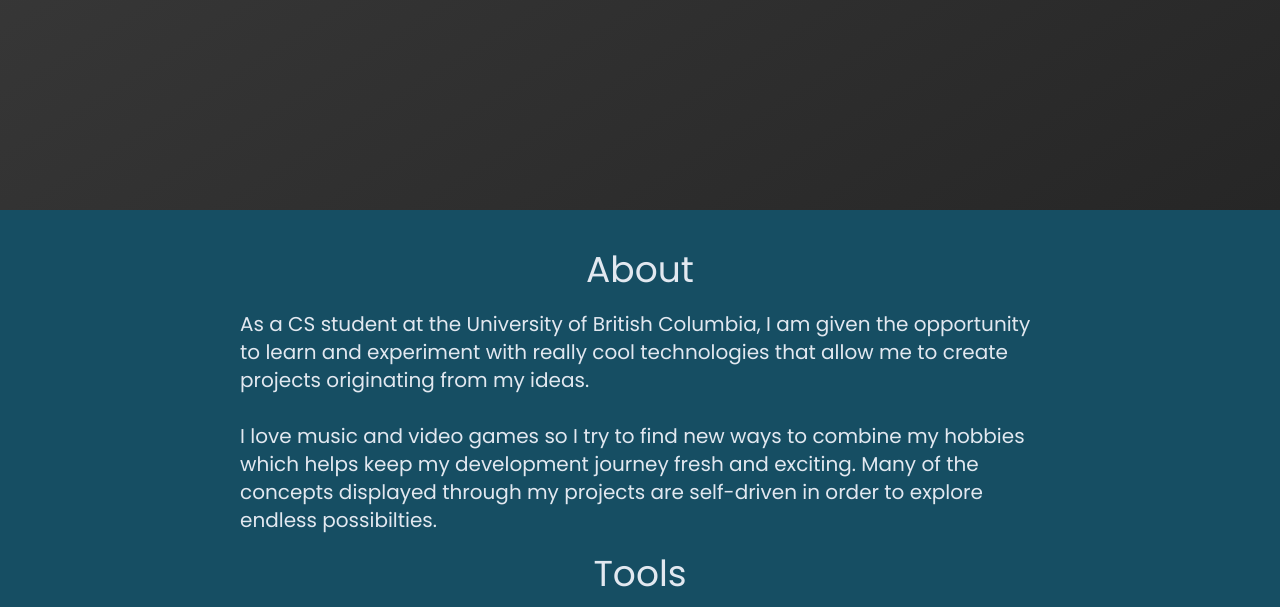
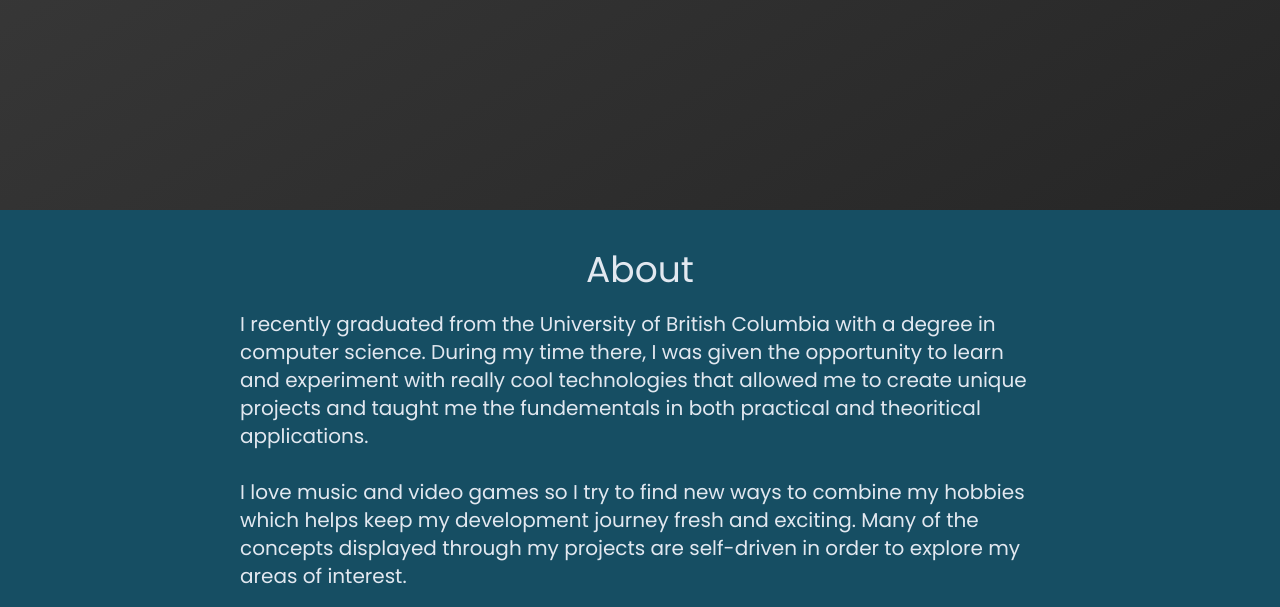
Before and after one commit to knaychuk/my-portfolio, an Astro site: page / in a window 1280 px wide. Shown: the part 590-1197 px from the top of the page. Built offline with nearby package versions, Linux system fonts and the light colour scheme; Astro itself is replaced by a stand-in of ours.

Commit message:
update about

```diff
--- a/src/pages/index.astro
+++ b/src/pages/index.astro
@@ -53,10 +53,10 @@ import favicon from '/favicon.ico';
 						<!-- about section -->
 			<div>
 				<h2 class="text-3xl text-center mt-10 mb-5 lg:text-4xl">About</h2>
-				<p class="text-base mb-5 mx-10 max-w-[800px] min-w-[300px] lg:text-xl">As a CS student at the University of British Columbia, I am given the opportunity to learn and experiment with really cool technologies that allow me to create projects originating from my ideas.
+				<p class="text-base mb-5 mx-10 max-w-[800px] min-w-[300px] lg:text-xl">I recently graduated from the University of British Columbia with a degree in computer science. During my time there, I was given the opportunity to learn and experiment with really cool technologies that allowed me to create unique projects and taught me the fundementals in both practical and theoritical applications.
 				<br>
 				<br>
-				I love music and video games so I try to find new ways to combine my hobbies which helps keep my development journey fresh and exciting. Many of the concepts displayed through my projects are self-driven in order to explore endless possibilties.
+				I love music and video games so I try to find new ways to combine my hobbies which helps keep my development journey fresh and exciting. Many of the concepts displayed through my projects are self-driven in order to explore my areas of interest.
 				</p>
 			</div>
 
```
